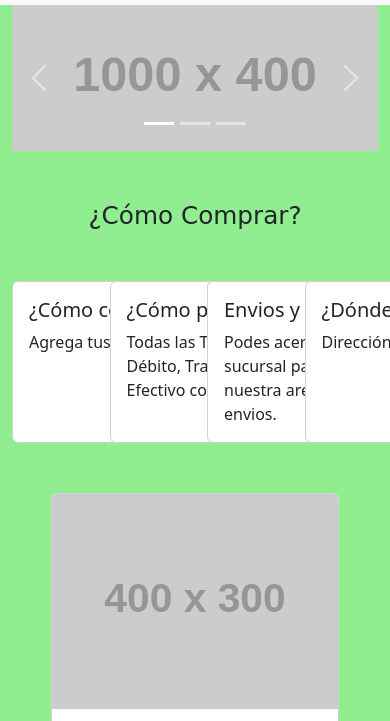
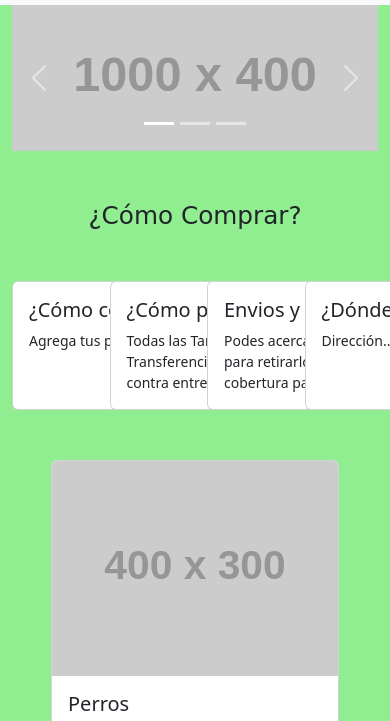
Before and after one commit to RomLu1/LaCucha, a plain HTML site: page index.html in a window 390 px wide. Shown: the part 51-772 px from the top of the page. Drawn offline with nearby package versions, Linux system fonts and the light colour scheme; placeholder pictures from the web are drawn by us; a web font is replaced by a local one.

Commit message:
Optimizacion para celular

```diff
--- a/Ejercicio.css
+++ b/Ejercicio.css
@@ -25,3 +25,10 @@
     font-weight: 400;
     font-style:normal;
 }
+
+@media (max-width: 600px) {
+    /* Estilos para pantallas pequeñas */
+    body {
+        font-size: 14px;
+    }
+}
--- a/index.html
+++ b/index.html
@@ -3,7 +3,7 @@
 
 <head>
     <meta charset="UTF-8">
-    <meta name="viewport" content="width=, initial-scale=1.0">
+    <meta name="viewport" content="width=device-width, initial-scale=1.0">
     <title>La Cucha</title>
     <link href="https://cdn.jsdelivr.net/npm/bootstrap@5.3.3/dist/css/bootstrap.min.css" rel="stylesheet"
         integrity="sha384-QWTKZyjpPEjISv5WaRU9OFeRpok6YctnYmDr5pNlyT2bRjXh0JMhjY6hW+ALEwIH" crossorigin="anonymous">
```
